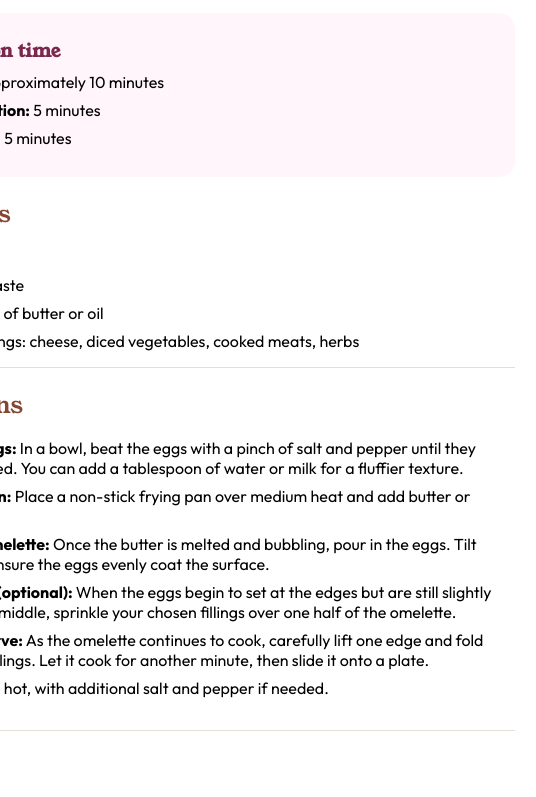
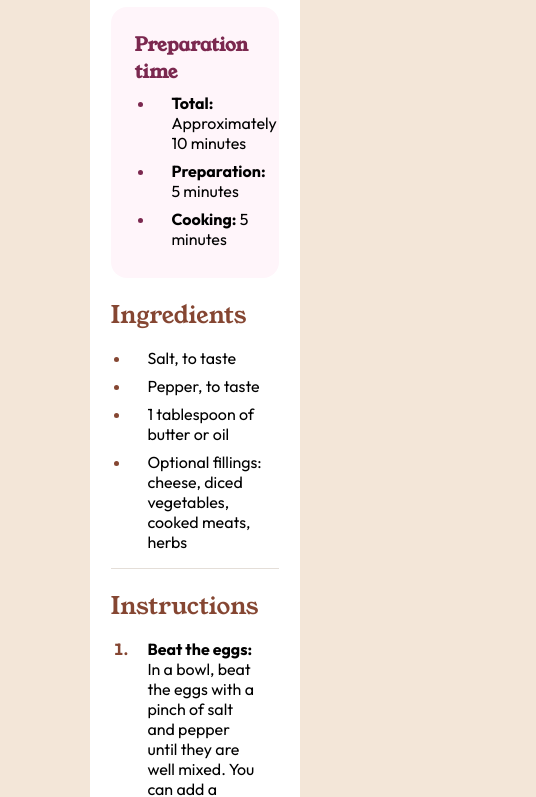
Before and after one commit to NedasU/FM-Recipe-Page, a plain HTML site: page index.html in a window 390 px wide. Shown: the part 519-1316 px from the top of the page, 536 px wide, since content can reach past the window. Drawn offline with Linux system fonts and the light colour scheme.

Commit message:
phone update 3

```diff
--- a/styles.css
+++ b/styles.css
@@ -190,6 +190,10 @@ li {
  @media (max-width: 850px) {
     .body {
         font-size: 5px;
+        width: 100vh;
+    }
+    .container{
+        width: 20vh;
     }
     .img {
         width: 10%;
```
